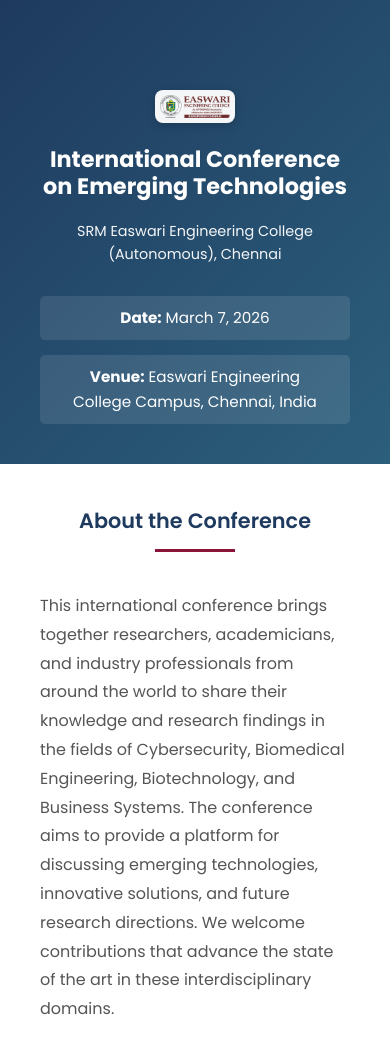
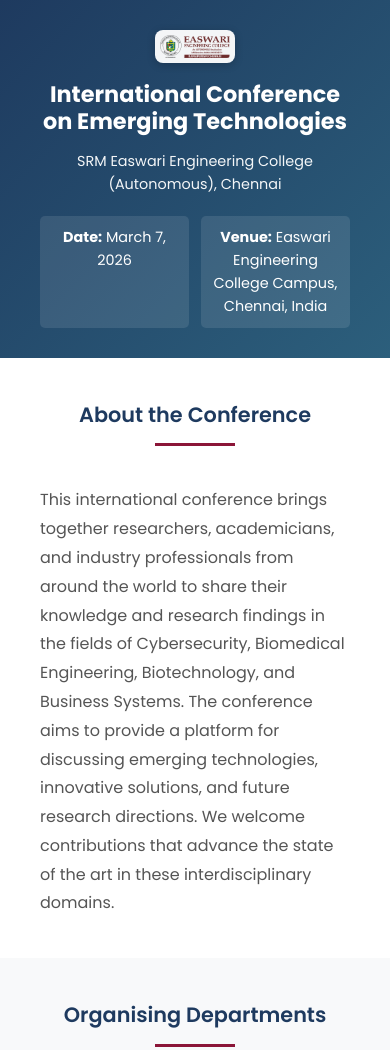
Before and after one commit to Dharunganesh/int_conference_exp, a plain HTML site: page index.html in a window 390 px wide. Shown: the top 1050 px of the page. Drawn offline with Linux system fonts and the light colour scheme.

Commit message:
Add files via upload

```diff
--- a/style.css
+++ b/style.css
@@ -48,7 +48,7 @@
     height: auto;
     object-fit: contain;
     background-color: rgba(255, 255, 255, 0.95);
-    padding: 10px;
+    padding: 5px;
     border-radius: 8px;
     box-shadow: 0 2px 8px rgba(0, 0, 0, 0.2);
 }
@@ -605,39 +605,53 @@
 
 /* Mobile */
 @media (max-width: 768px) {
+    /* Hero Section - Mobile: Content-driven height, reduced padding */
     .hero {
-        padding: 80px 20px 40px 20px;
+        padding: 30px 20px 30px 20px;
+        min-height: auto;
     }
 
-    /* Logo - Mobile: Centered with proper spacing, no gap */
+    /* Logo - Mobile: Normal flow, centered, reduced gap */
     .logo-container {
         position: relative;
         top: 0;
         left: 0;
         transform: none;
         text-align: center;
-        margin-bottom: 15px;
-        padding-top: 10px;
+        margin-bottom: 10px;
+        padding-top: 0;
     }
 
     .college-logo {
-        max-width: 120px;
-        max-height: 95px;
+        max-width: 130px;
+        max-height: 105px;
         padding: 8px;
     }
 
     .hero-title {
         font-size: 1.7rem;
         margin-top: 0;
+        margin-bottom: 15px;
     }
 
     .college-name {
         font-size: 1rem;
+        margin-bottom: 20px;
+    }
+
+    /* Date & Venue - Mobile: Side by side (2 columns) */
+    .hero-details {
+        display: grid;
+        grid-template-columns: 1fr 1fr;
+        gap: 12px;
+        margin-top: 15px;
+        justify-content: center;
     }
 
     .hero-details p {
-        font-size: 0.95rem;
-        padding: 10px 20px;
+        font-size: 0.9rem;
+        padding: 10px 12px;
+        margin: 0;
     }
 
     section {
```
